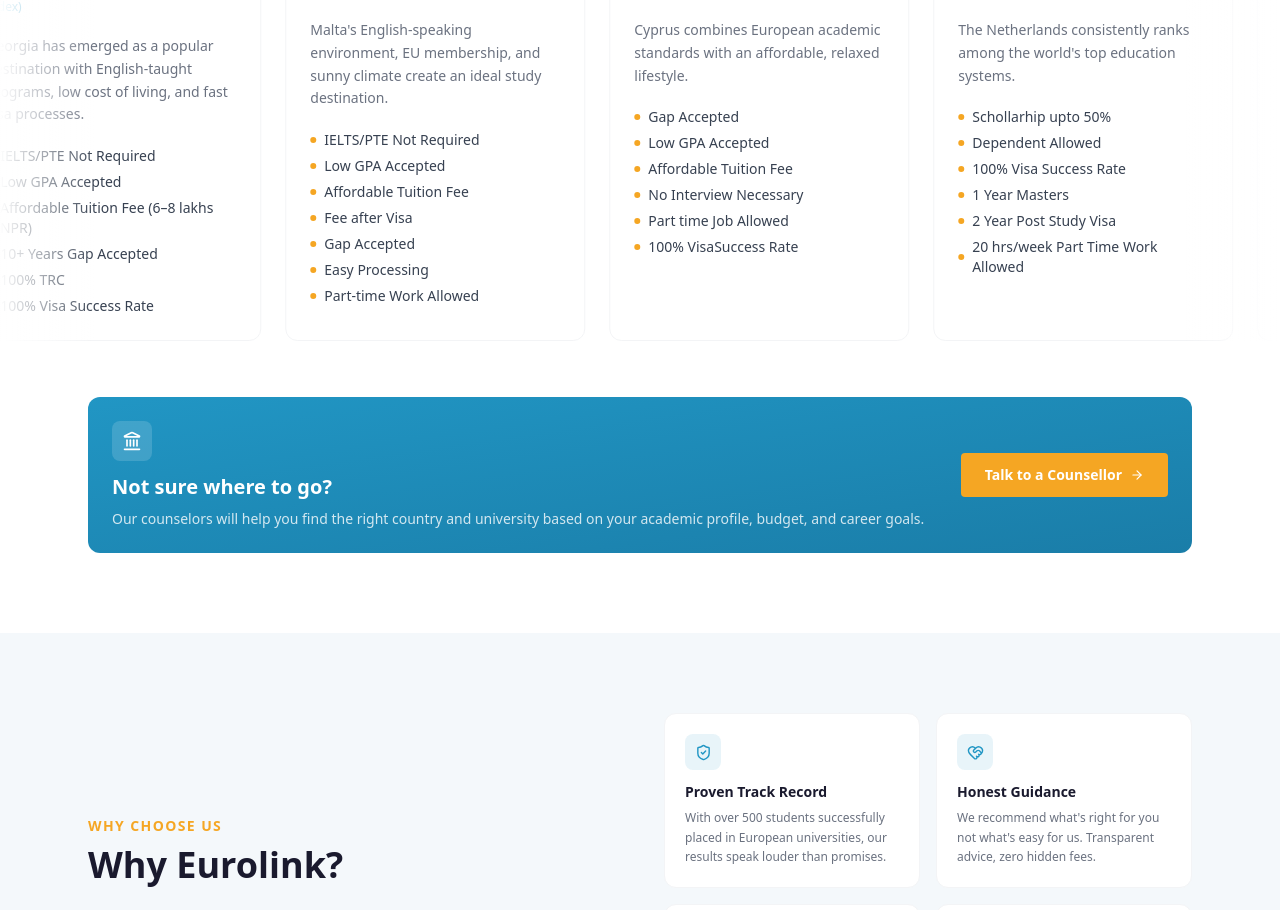
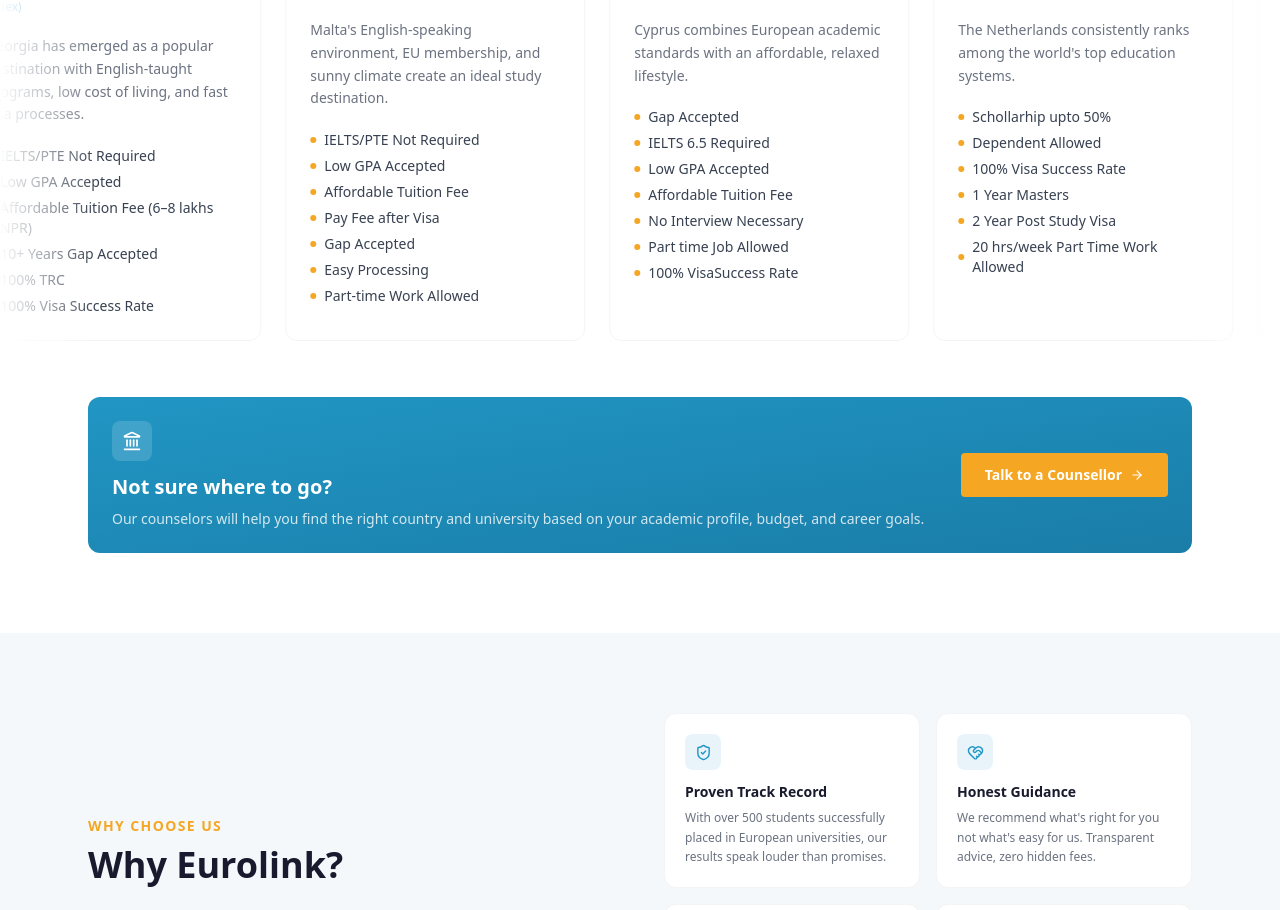
Before and after one commit to AbroadFlow/eurolink, a Next.js app: page / in a window 1280 px wide. Shown: the part 1220-2130 px from the top of the page. Built offline with nearby package versions, Linux system fonts and the light colour scheme.

Commit message:
fix: update highlights

```diff
--- a/src/components/sections/Destinations.tsx
+++ b/src/components/sections/Destinations.tsx
@@ -42,7 +42,7 @@
             "IELTS/PTE Not Required",
             "Low GPA Accepted",
             "Affordable Tuition Fee",
-            "Fee after Visa",
+            "Pay Fee after Visa",
             "Gap Accepted",
             "Easy Processing",
             "Part-time Work Allowed",
@@ -56,8 +56,8 @@
         description:
             "Cyprus combines European academic standards with an affordable, relaxed lifestyle.",
         highlights: [
-
             "Gap Accepted",
+            "IELTS 6.5 Required",
             "Low GPA Accepted",
             "Affordable Tuition Fee",
             "No Interview Necessary",
@@ -90,7 +90,7 @@
             "Austria offers high-quality education in a culturally rich environment.",
         highlights: [
             "Free Education",
-            "With or Without IELTS option",
+            "IELTS 6.5 Required",
             "High Visa Success Rate",
             "English Taught Programs",
             "1 Year Post Study Visa",
```
